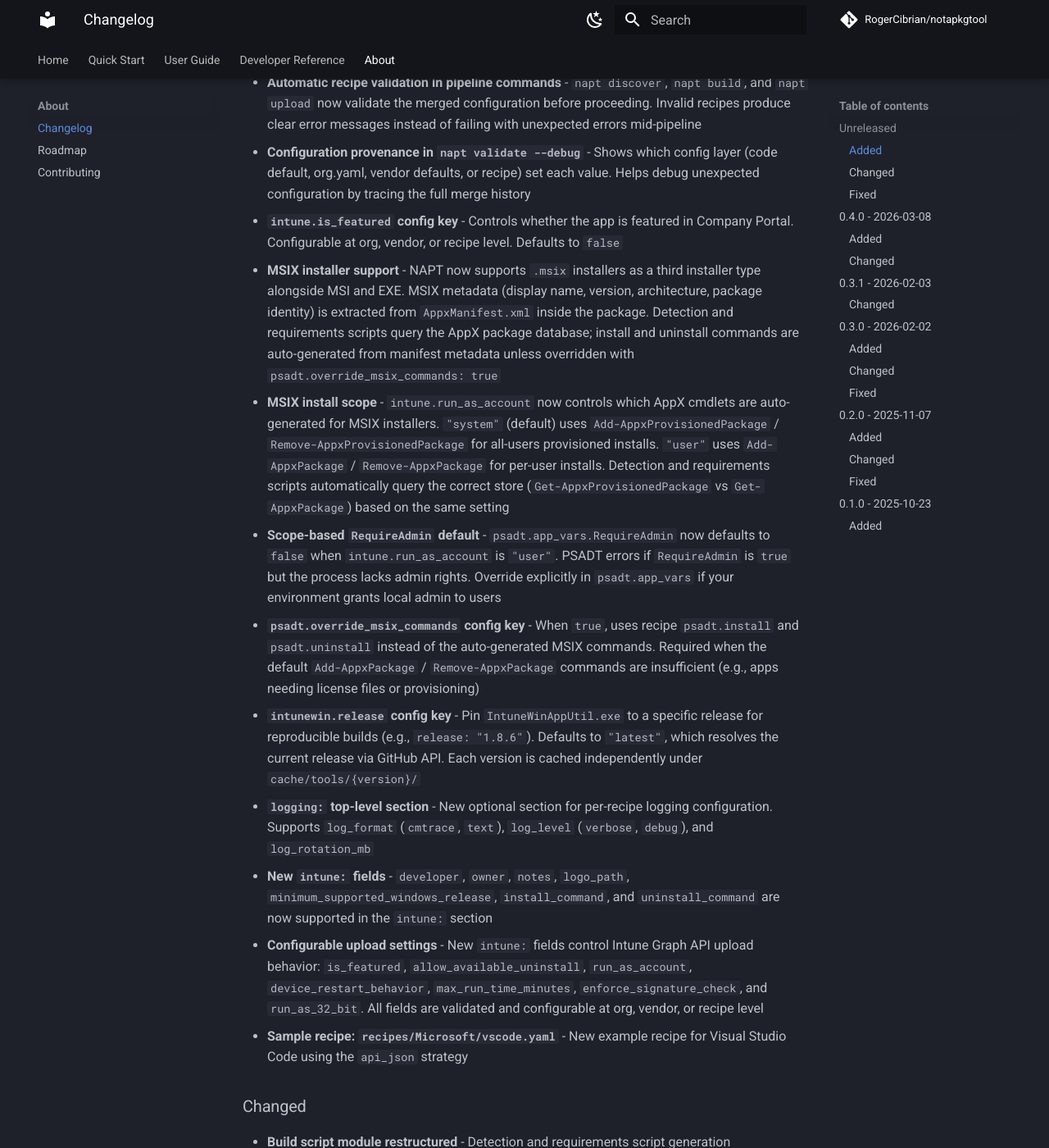
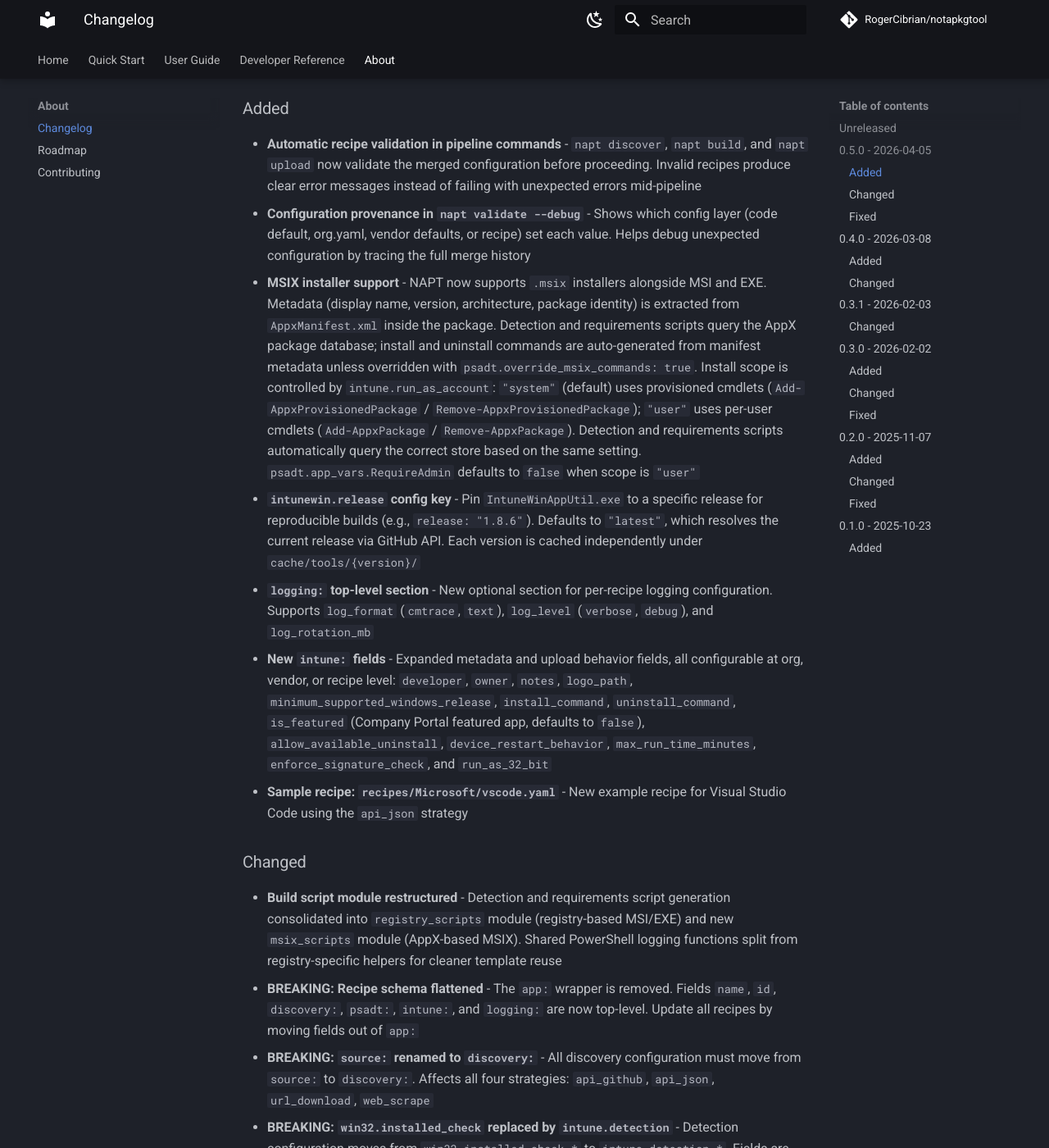
Before and after one commit to RogerCibrian/notapkgtool, an MkDocs documentation site: the page built from docs/changelog.md, in a window 1280 px wide and 1400 px high, scrolled down 344 px. Shown: the whole window at 82% size. Built offline with MkDocs 1.6.1 and Material for MkDocs 9.7.7, drawn with Linux system fonts in a browser that asks for light colours; comment, search, counter and statistics services are not loaded; some of the changed text lies outside the part shown.

Commit message:
chore: Prepare release 0.5.0 (#61)

```diff
--- a/docs/changelog.md
+++ b/docs/changelog.md
@@ -6,6 +6,8 @@
 and this project adheres to [Semantic Versioning](https://semver.org/spec/v2.0.0.html).
 
 ## [Unreleased]
+
+## [0.5.0] - 2026-04-05
 
 ### Added
 
@@ -17,31 +19,18 @@
     config layer (code default, org.yaml, vendor defaults, or recipe) set
     each value. Helps debug unexpected configuration by tracing the full
     merge history
-- **`intune.is_featured` config key** - Controls whether the app is featured
-    in Company Portal. Configurable at org, vendor, or recipe level.
-    Defaults to `false`
-- **MSIX installer support** - NAPT now supports `.msix` installers as a third
-    installer type alongside MSI and EXE. MSIX metadata (display name, version,
-    architecture, package identity) is extracted from `AppxManifest.xml` inside
-    the package. Detection and requirements scripts query the AppX package
-    database; install and uninstall commands are auto-generated from manifest
-    metadata unless overridden with `psadt.override_msix_commands: true`
-- **MSIX install scope** - `intune.run_as_account` now controls which AppX
-    cmdlets are auto-generated for MSIX installers. `"system"` (default) uses
-    `Add-AppxProvisionedPackage` / `Remove-AppxProvisionedPackage` for
-    all-users provisioned installs. `"user"` uses `Add-AppxPackage` /
-    `Remove-AppxPackage` for per-user installs. Detection and requirements
-    scripts automatically query the correct store (`Get-AppxProvisionedPackage`
-    vs `Get-AppxPackage`) based on the same setting
-- **Scope-based `RequireAdmin` default** - `psadt.app_vars.RequireAdmin`
-    now defaults to `false` when `intune.run_as_account` is `"user"`.
-    PSADT errors if `RequireAdmin` is `true` but the process lacks admin
-    rights. Override explicitly in `psadt.app_vars` if your environment
-    grants local admin to users
-- **`psadt.override_msix_commands` config key** - When `true`, uses recipe
-    `psadt.install` and `psadt.uninstall` instead of the auto-generated MSIX
-    commands. Required when the default `Add-AppxPackage` / `Remove-AppxPackage`
-    commands are insufficient (e.g., apps needing license files or provisioning)
+- **MSIX installer support** - NAPT now supports `.msix` installers alongside
+    MSI and EXE. Metadata (display name, version, architecture, package
+    identity) is extracted from `AppxManifest.xml` inside the package.
+    Detection and requirements scripts query the AppX package database; install
+    and uninstall commands are auto-generated from manifest metadata unless
+    overridden with `psadt.override_msix_commands: true`. Install scope is
+    controlled by `intune.run_as_account`: `"system"` (default) uses
+    provisioned cmdlets (`Add-AppxProvisionedPackage` /
+    `Remove-AppxProvisionedPackage`); `"user"` uses per-user cmdlets
+    (`Add-AppxPackage` / `Remove-AppxPackage`). Detection and requirements
+    scripts automatically query the correct store based on the same setting.
+    `psadt.app_vars.RequireAdmin` defaults to `false` when scope is `"user"`
 - **`intunewin.release` config key** - Pin `IntuneWinAppUtil.exe` to a specific
     release for reproducible builds (e.g., `release: "1.8.6"`). Defaults to
     `"latest"`, which resolves the current release via GitHub API. Each version
@@ -49,14 +38,13 @@
 - **`logging:` top-level section** - New optional section for per-recipe logging
     configuration. Supports `log_format` (`cmtrace`, `text`), `log_level`
     (`verbose`, `debug`), and `log_rotation_mb`
-- **New `intune:` fields** - `developer`, `owner`, `notes`, `logo_path`,
-    `minimum_supported_windows_release`, `install_command`, and
-    `uninstall_command` are now supported in the `intune:` section
-- **Configurable upload settings** - New `intune:` fields control Intune Graph
-    API upload behavior: `is_featured`, `allow_available_uninstall`,
-    `run_as_account`, `device_restart_behavior`, `max_run_time_minutes`,
-    `enforce_signature_check`, and `run_as_32_bit`. All fields are validated and
-    configurable at org, vendor, or recipe level
+- **New `intune:` fields** - Expanded metadata and upload behavior fields,
+    all configurable at org, vendor, or recipe level: `developer`, `owner`,
+    `notes`, `logo_path`, `minimum_supported_windows_release`,
+    `install_command`, `uninstall_command`, `is_featured` (Company Portal
+    featured app, defaults to `false`), `allow_available_uninstall`,
+    `device_restart_behavior`, `max_run_time_minutes`,
+    `enforce_signature_check`, and `run_as_32_bit`
 - **Sample recipe: `recipes/Microsoft/vscode.yaml`** - New example recipe for
     Visual Studio Code using the `api_json` strategy
 
@@ -103,9 +91,9 @@
     `update_name_prefix`) are now each created, uploaded, and committed in
     sequence. Single-entry behavior for `"app_only"` and `"update_only"` is
     unchanged
-- Version cache check now uses semantic comparison instead of string equality,
-    so versions with a `v` prefix (e.g., `v1.2.3` vs `1.2.3`) are correctly
-    recognized as matching and won't re-download unnecessarily
+- **Version cache uses semantic comparison** - Versions with a `v` prefix
+    (e.g., `v1.2.3` vs `1.2.3`) are now correctly recognized as matching
+    and won't re-download unnecessarily
 
 ## [0.4.0] - 2026-03-08
 
@@ -221,7 +209,8 @@
 - **Robust Downloads** - Retry logic, atomic writes, SHA-256 verification, and conditional requests
 
 
-[Unreleased]: https://github.com/RogerCibrian/notapkgtool/compare/0.4.0...HEAD
+[Unreleased]: https://github.com/RogerCibrian/notapkgtool/compare/0.5.0...HEAD
+[0.5.0]: https://github.com/RogerCibrian/notapkgtool/compare/0.4.0...0.5.0
 [0.4.0]: https://github.com/RogerCibrian/notapkgtool/compare/0.3.1...0.4.0
 [0.3.1]: https://github.com/RogerCibrian/notapkgtool/compare/0.3.0...0.3.1
 [0.3.0]: https://github.com/RogerCibrian/notapkgtool/compare/0.2.0...0.3.0
--- a/napt/__init__.py
+++ b/napt/__init__.py
@@ -44,7 +44,7 @@
 For more details, see the individual module docstrings.
 """
 
-__version__ = "0.4.0"
+__version__ = "0.5.0"
 __author__ = "Roger Cibrian"
 __license__ = "Apache-2.0"
 __description__ = "Not a Pkg Tool - Windows/Intune packaging with PSADT"
--- a/pyproject.toml
+++ b/pyproject.toml
@@ -1,6 +1,6 @@
 [project]
 name = "napt"
-version = "0.4.0"
+version = "0.5.0"
 description = "Automates the entire workflow for packaging Windows applications and deploying them to Microsoft Intune"
 readme = "README.md"
 license = "Apache-2.0"
```
Also changed, not shown: README.md (+5 -0 lines), docs/index.md (+5 -0 lines), docs/roadmap.md (+6 -5 lines), 1 other file.
